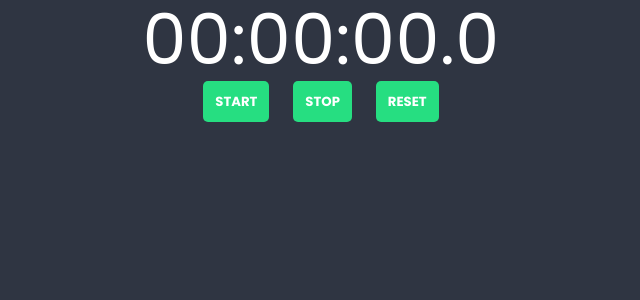
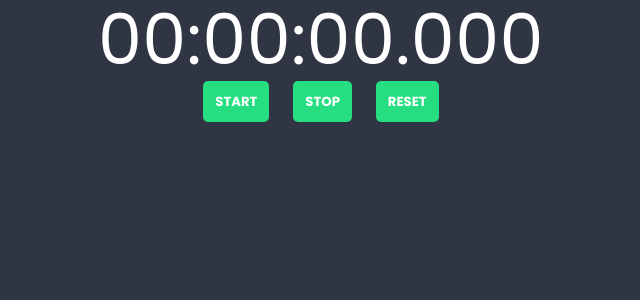
Before and after one commit to Lemarczini21/react-stopper-app, a React (Create React App) app: page / in a window 1280 px wide. Shown: the top 300 px of the page, without its empty margins (319-959 px from the left). Built offline with nearby package versions, Linux system fonts and the light colour scheme.

Commit message:
fix bugs part 2

```diff
--- a/src/components/Stopper/Stopper.js
+++ b/src/components/Stopper/Stopper.js
@@ -1,6 +1,6 @@
 import styles from './Stopper.module.scss';
 
-const Stoper = ({time}) => {
+const Stoper = ({ time }) => {
   const formatTime = (miliseconds) => {
     let ms = Math.floor(miliseconds);
     let seconds = Math.floor((miliseconds / 1000) % 60);
@@ -10,10 +10,9 @@ const Stoper = ({time}) => {
     hours = String(hours).padStart(2, '0');
     minutes = String(minutes).padStart(2, '0');
     seconds = String(seconds).padStart(2, '0');
-    ms = String(miliseconds).padStart(1, '0').slice(-3);
+    ms = String(miliseconds).padStart(3, '0').slice(-3);
 
     return `${hours}:${minutes}:${seconds}.${ms}`;
-
   };
 
   return <div className={styles.stopper}>{formatTime(time)}</div>;
```
